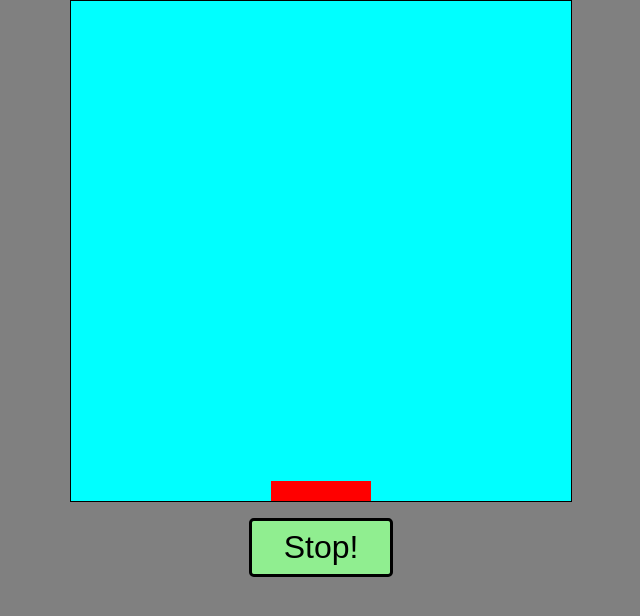
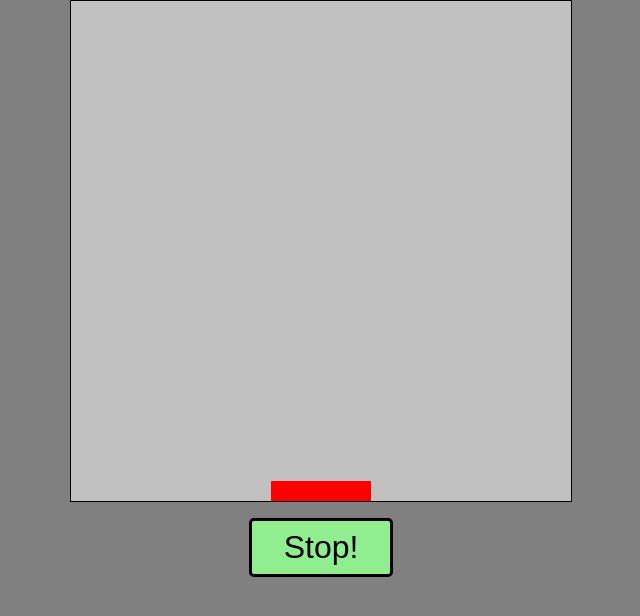
Before and after one commit to Kf3rn/BAks, a plain HTML site: page index.html in a window 1280 px wide. Shown: the whole page, without its empty margins (319-959 px from the left). Drawn offline with Linux system fonts and the light colour scheme.

Commit message:
Update style.css

```diff
--- a/style.css
+++ b/style.css
@@ -9,7 +9,7 @@
     overflow-x: hidden;
 }
 .game{
-    background-color: aqua;
+    background-color: #C0C0C0;
     width: var(--boardWidth);
     height: 500px;
     margin:auto;
```
